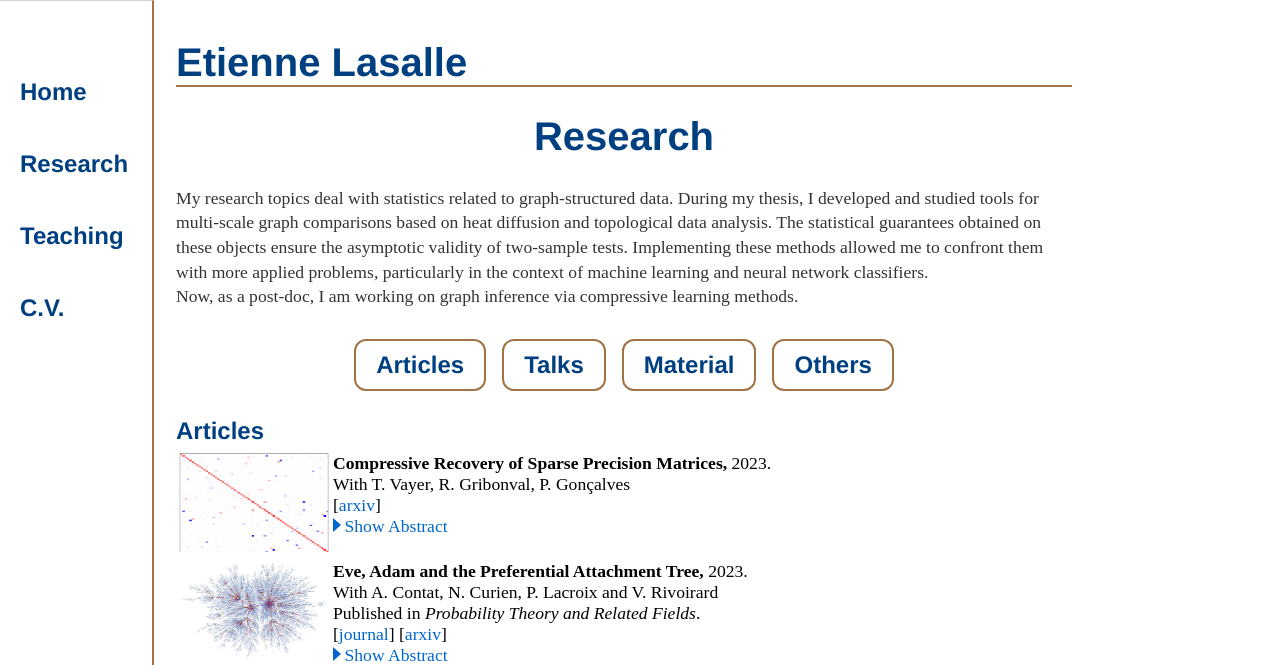
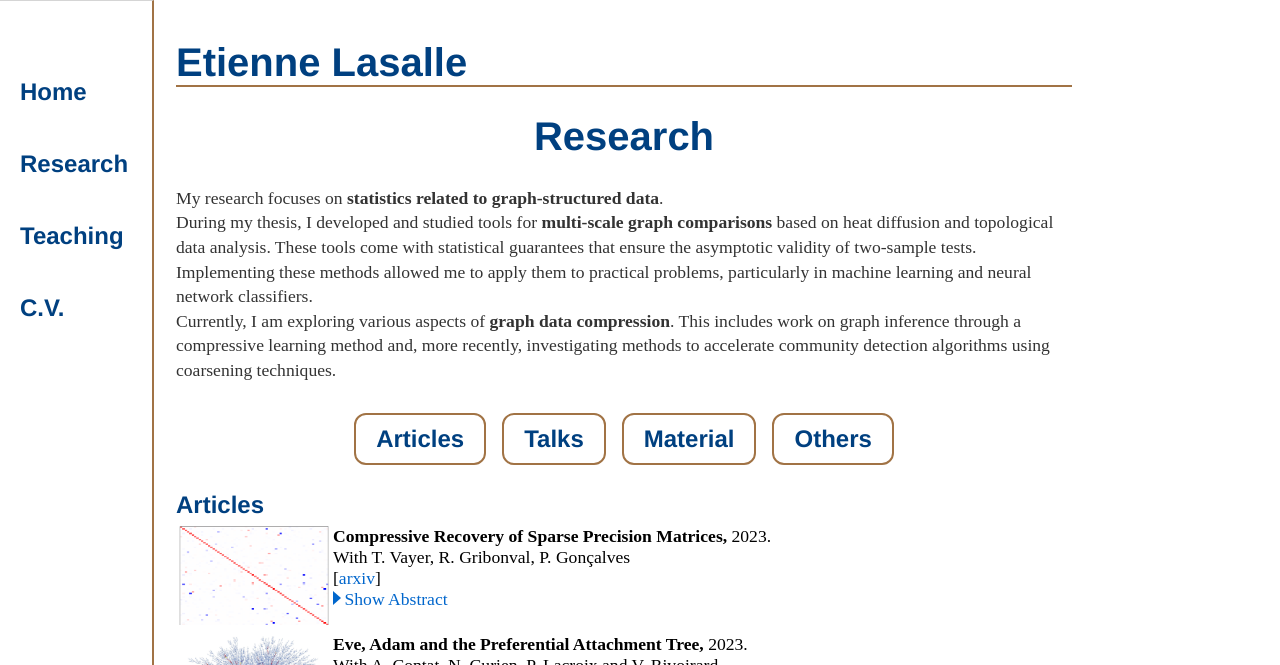
Before and after one commit to elasalle/elasalle.github.io, a Jekyll site: the page built from research/index.html, in a window 1280 px wide and 900 px high, cut to the strip 0-665 px from the top of the window. Built offline with Jekyll 4.4.1, drawn with Linux system fonts in a browser that asks for light colours; some web fonts are replaced; formulas are drawn with MathJax 3.

Commit message:
Update index.html

```diff
--- a/research/index.html
+++ b/research/index.html
@@ -4,11 +4,15 @@ title: Etienne Lasalle, Research
 ---
 <div class="blurb">
   <h1 class="title1">Research</h1>
-	<p class="normalsize"> My research topics deal with statistics related to graph-structured data.
-    During my thesis, I developed and studied tools for multi-scale graph comparisons based on heat diffusion and topological data analysis.
-    The statistical guarantees obtained on these objects ensure the asymptotic validity of two-sample tests.
-    Implementing these methods allowed me to confront them with more applied problems, particularly in the context of machine learning and neural network classifiers.<br>
-    Now, as a post-doc, I am working on graph inference via compressive learning methods.
+	<p class="normalsize"> My research focuses on <b>statistics related to graph-structured data</b>. <br>
+    During my thesis, I developed and studied tools for <b>multi-scale graph comparisons</b>
+    based on heat diffusion and topological data analysis.
+    These tools come with statistical guarantees that ensure the asymptotic validity of two-sample tests.
+    Implementing these methods allowed me to apply them to practical problems,
+    particularly in machine learning and neural network classifiers.<br>
+    Currently, I am exploring various aspects of <b>graph data compression</b>.
+    This includes work on graph inference through a compressive learning method and, more recently,
+    investigating methods to accelerate community detection algorithms using coarsening techniques.
 	</p>
 <div class="pagenav">
   <a class="button button_pagenav" href="#articles">Articles</a>
```
